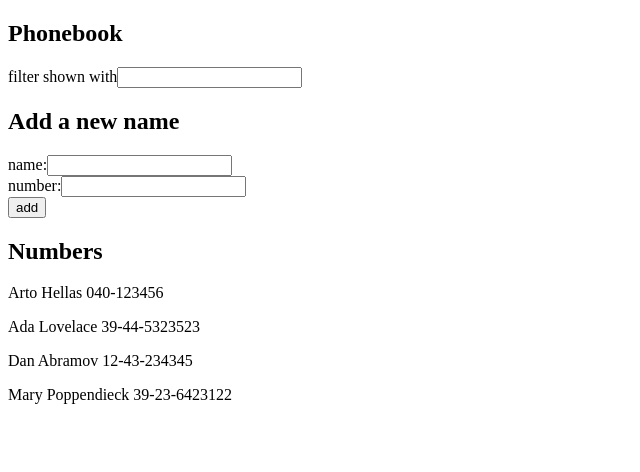
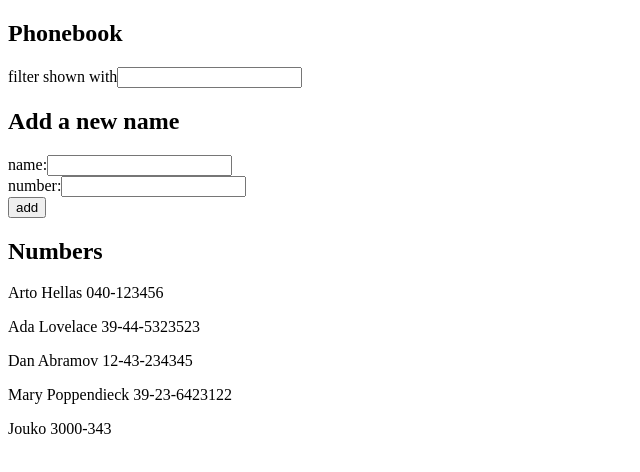
Before and after one commit to Teemu0/FullStackOpen, a React (Vite) app in the folder osa2/puhelinluettelo/: page / in a window 1280 px wide. Shown: the top 472 px of the page, without its empty margins (0-640 px from the left). Built offline with nearby package versions, Linux system fonts and the light colour scheme; data requests are answered from the project's data file.

Commit message:
Tehtävä 2.12 valmis

```diff
--- a/osa2/puhelinluettelo/db.json
+++ b/osa2/puhelinluettelo/db.json
@@ -1,5 +1,5 @@
 {
-  "persons":[
+  "persons": [
     {
       "name": "Arto Hellas",
       "number": "040-123456",
@@ -19,6 +19,11 @@
       "name": "Mary Poppendieck",
       "number": "39-23-6423122",
       "id": "4"
+    },
+    {
+      "id": "321c",
+      "name": "Jouko",
+      "number": "3000-343"
     }
   ]
 }
--- a/osa2/puhelinluettelo/src/App.jsx
+++ b/osa2/puhelinluettelo/src/App.jsx
@@ -78,9 +78,13 @@ const App = () => {
         name: newName,
         number: newNumber
       }
-      setPersons(persons.concat(personObject))
-      setNewName('')
-      setNewNumber('')
+      axios
+        .post('http://localhost:3001/persons', personObject) // adding to server
+        .then(response => {
+          setPersons(persons.concat(response.data)) // adding locally
+          setNewName('')
+          setNewNumber('')
+        })
     }
   }
 
```
